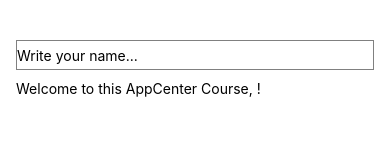
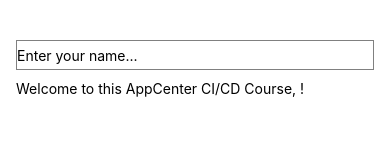
Before and after one commit to francisbreidenbach/TutorialApp, a React Native app: screen / in a window 390 px wide. Shown: the top 160 px of the page. Built offline with nearby package versions, Linux system fonts and the light colour scheme.

Commit message:
Update text to solve #1

```diff
--- a/src/components/greeting.js
+++ b/src/components/greeting.js
@@ -12,11 +12,11 @@
       <View style={styles.container}>
         <TextInput
           style={{ height: 30, borderColor: "gray", borderWidth: 1 }}
-          placeholder="Write your name..."
+          placeholder="Enter your name..."
           onChangeText={(name) => this.setState({ name })}
         />
         <Text style={{ marginTop: 10 }}>
-          Welcome to this AppCenter Course, {this.state.name}!
+          Welcome to this AppCenter CI/CD Course, {this.state.name}!
         </Text>
       </View>
     );
```
